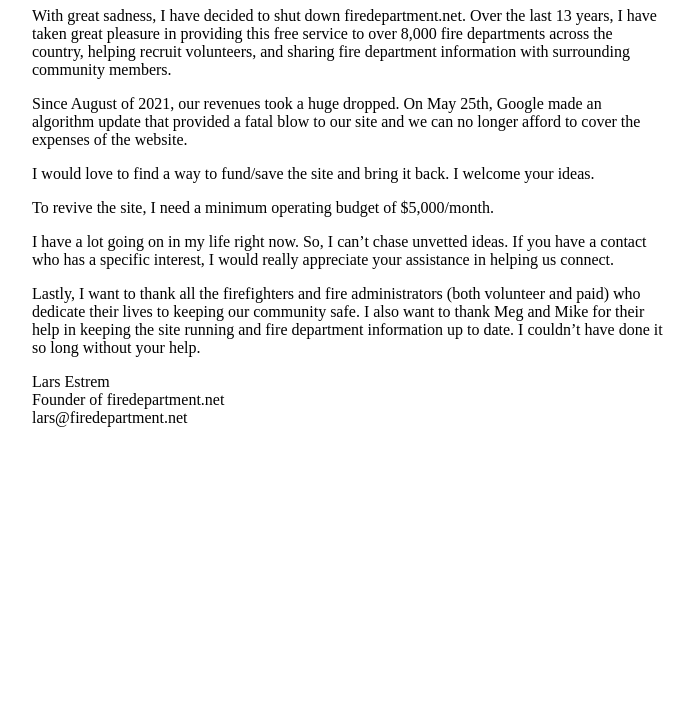
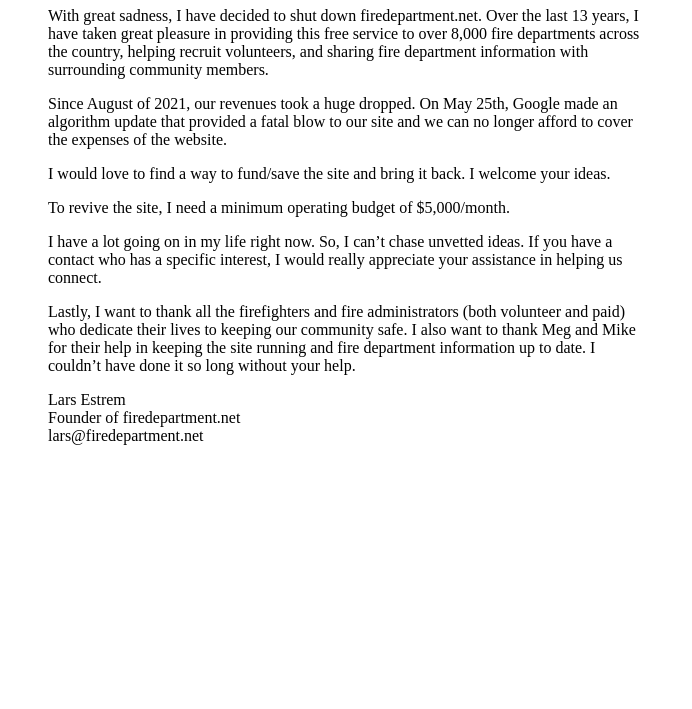
Before and after one commit to larsestrem/shutdown-firedepartment-net, a plain HTML site: page index.html in a window 1280 px wide. Shown: the part 91-800 px from the top of the page, without its empty margins (292-984 px from the left). Drawn offline with Linux system fonts and the light colour scheme.

Commit message:
Update index.html

```diff
--- a/index.html
+++ b/index.html
@@ -1,7 +1,7 @@
 <!DOCTYPE html>
 <html>
 <body>
-<div style=" margin: auto; width: 50%; padding: 10px;">
+<div style=" margin: auto; max-width: 600px; padding: 10px;">
   <h1>FireDepartment.net is shutting down</h1>
 
 <p>With great sadness, I have decided to shut down firedepartment.net. Over the last 13 years, I have taken great pleasure in providing this free service to over 8,000 fire departments across the country, helping recruit volunteers, and sharing fire department information with surrounding community members.</p>
```
